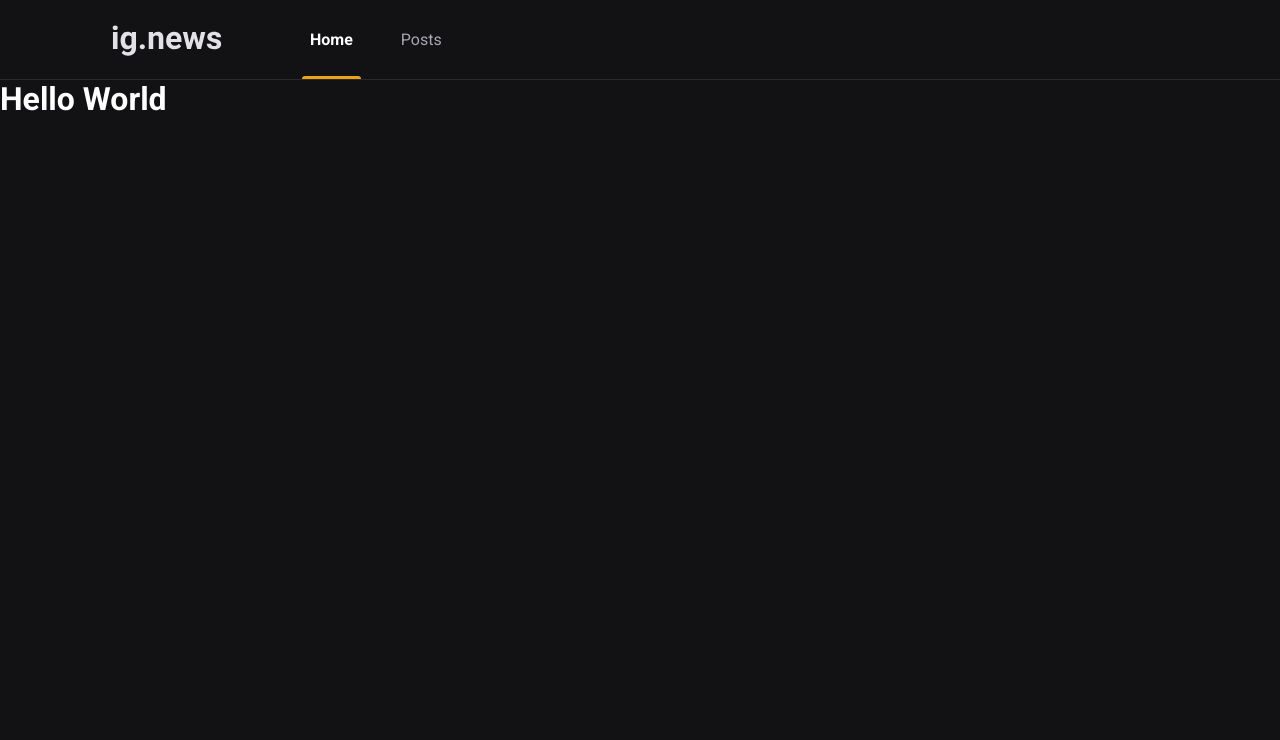
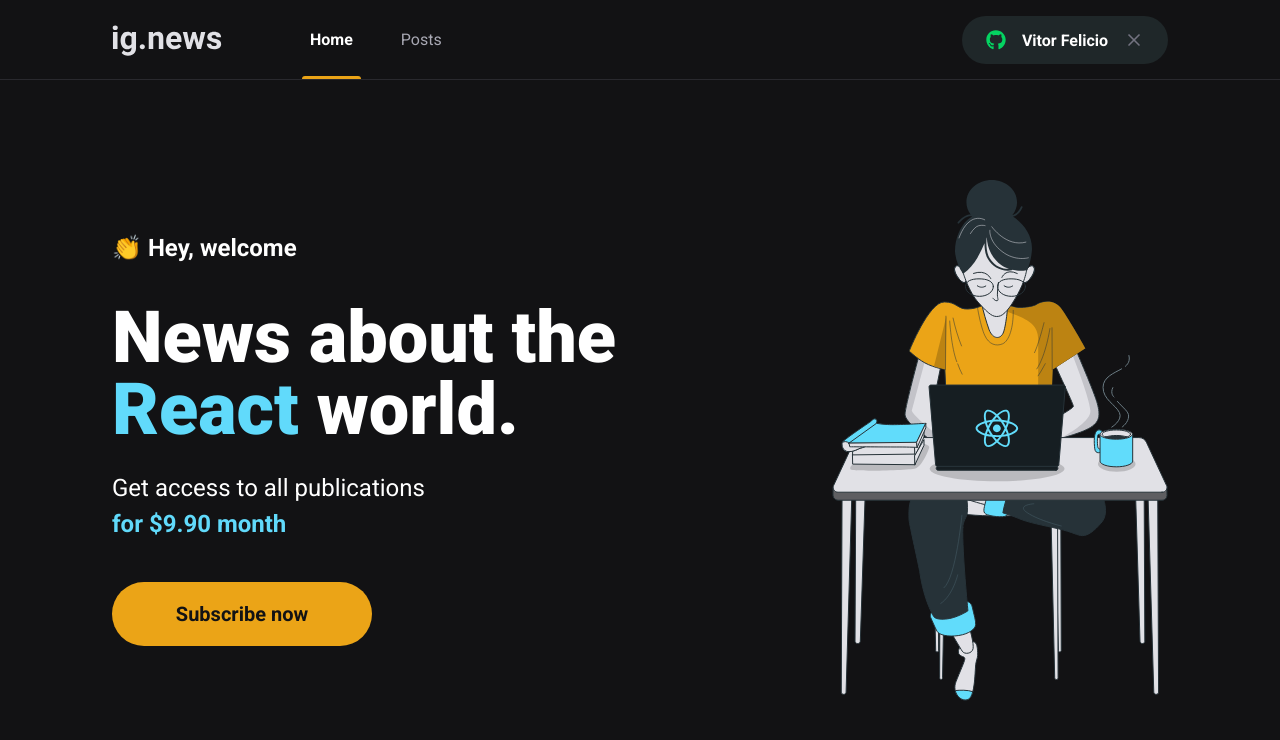
Before and after one commit to feliciovcm/igNews-Ignite-CHapter3, a Next.js app: page / in a window 1280 px wide. Shown: the top 740 px of the page. Built offline with nearby package versions, Linux system fonts and the light colour scheme.

Commit message:
Add Sign Button and subscribe button

```diff
--- a/package.json
+++ b/package.json
@@ -11,6 +11,7 @@
     "next": "10.1.3",
     "react": "17.0.2",
     "react-dom": "17.0.2",
+    "react-icons": "^4.2.0",
     "sass": "^1.32.8"
   },
   "devDependencies": {
--- a/src/components/Header/index.tsx
+++ b/src/components/Header/index.tsx
@@ -1,3 +1,4 @@
+import { SignInButton } from "../SignInButton";
 import styles from "./styles.module.scss";
 
 export function Header() {
@@ -9,6 +10,7 @@
           <a className={styles.active}>Home</a>
           <a>Posts</a>
         </nav>
+        <SignInButton />
       </div>
     </header>
   );
--- a/src/components/Header/styles.module.scss
+++ b/src/components/Header/styles.module.scss
@@ -51,4 +51,8 @@
       }
     }
   }
+
+  button {
+    margin-left: auto;
+  }
 }
--- /dev/null
+++ b/src/components/SignInButton/index.tsx
@@ -0,0 +1,21 @@
+import { FaGithub } from "react-icons/fa";
+import { FiX } from "react-icons/fi";
+
+import styles from "./styles.module.scss";
+
+export function SignInButton() {
+  const isUserLoggedIn = true;
+
+  return isUserLoggedIn ? (
+    <button type="button" className={styles.signInButton}>
+      <FaGithub color="#04d361" />
+      Vitor Felicio
+      <FiX color="#737380" className={styles.closeIcon} />
+    </button>
+  ) : (
+    <button type="button" className={styles.signInButton}>
+      <FaGithub color="#eba417" />
+      Sign In with GitHub
+    </button>
+  );
+}
--- /dev/null
+++ b/src/components/SignInButton/styles.module.scss
@@ -0,0 +1,34 @@
+.signInButton {
+  height: 3rem;
+  border-radius: 3rem;
+  background: var(--gray-850);
+  border: 0;
+  padding: 0 1.5rem;
+
+  display: flex;
+  align-items: center;
+  justify-content: center;
+
+  color: var(--white);
+  font-weight: bold;
+
+  svg {
+    width: 20px;
+    height: 20px;
+  }
+
+  svg.closeIcon{
+    margin-left: 1rem;
+  }
+
+  svg:first-child {
+    margin-right: 1rem;
+
+  }
+
+  transition: brightness 0.2s;
+
+  &:hover{
+    filter: brightness(0.8);
+  }
+}
--- /dev/null
+++ b/src/components/SubscribeButton/index.tsx
@@ -0,0 +1,9 @@
+import styles from "./styles.module.scss";
+
+export function SubscribeButton() {
+  return (
+    <button type="button" className={styles.subscribeButton}>
+      Subscribe now
+    </button>
+  );
+}
--- /dev/null
+++ b/src/components/SubscribeButton/styles.module.scss
@@ -0,0 +1,20 @@
+.subscribeButton {
+  height: 4rem;
+  width: 260px;
+  border: 0;
+  border-radius: 2rem;
+  background: var(--yellow-500);
+  color: var(--gray-900);
+  font-size: 1.25rem;
+  font-weight: bold;
+
+  display: flex;
+  align-items: center;
+  justify-content: center;
+
+  transition: filter 0.2s;
+
+  &:hover {
+    filter: brightness(0.8);
+  }
+}
--- /dev/null
+++ b/src/pages/home.module.scss
@@ -0,0 +1,45 @@
+.contentContainer {
+  max-width: 1120px;
+  margin: 0 auto;
+  padding: 0 2rem;
+  height: calc(100vh - 5rem);
+
+  display: flex;
+  align-items: center;
+  justify-content: space-between;
+}
+
+.hero {
+  max-width: 600px;
+
+  > span {
+    font-size: 1.5rem;
+    font-weight: bold;
+  }
+
+  h1 {
+    font-size: 4.5rem;
+    line-height: 4.5rem;
+    font-weight: 900;
+    margin-top: 2.5rem;
+
+    span {
+      color: var(--cyan-500);
+    }
+  }
+
+  p {
+    font-size: 1.5rem;
+    line-height: 2.25rem;
+    margin-top: 1.5rem;
+
+    span {
+      color: var(--cyan-500);
+      font-weight: bold;
+    }
+  }
+
+  button {
+    margin-top: 2.5rem;
+  }
+}
--- a/src/pages/index.tsx
+++ b/src/pages/index.tsx
@@ -1,4 +1,7 @@
 import Head from "next/head";
+import { SubscribeButton } from "../components/SubscribeButton";
+
+import styles from "./home.module.scss";
 
 export default function Home() {
   return (
@@ -6,7 +9,21 @@
       <Head>
         <title>Inicio | igNews</title>
       </Head>
-      <h1>Hello World</h1>
+      <main className={styles.contentContainer}>
+        <section className={styles.hero}>
+          <span>👏 Hey, welcome</span>
+          <h1>
+            News about the <span>React</span> world.
+          </h1>
+          <p>
+            Get access to all publications <br />
+            <span>for $9.90 month</span>
+          </p>
+          <SubscribeButton />
+        </section>
+
+        <img src="/images/avatar.svg" alt="girl coding" />
+      </main>
     </>
   );
 }
--- a/src/styles/global.scss
+++ b/src/styles/global.scss
@@ -10,6 +10,7 @@
   --gray-50: #e1e1e6;
   --gray-300: #a8a8b3;
   --gray-800: #29292e;
+  --gray-850: #1f2729;
   --gray-900: #121214;
 
   --cyan-500: #61dafb;
```
Also changed, not shown: 1 other file (tests, documents, lock files or other folders).
